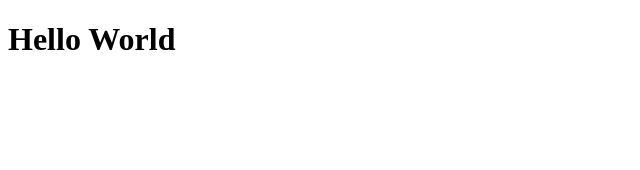
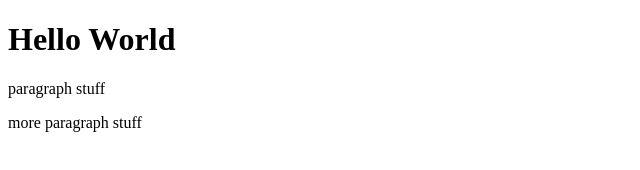
Before and after one commit to nossien/git-test, a plain HTML site: page index.html in a window 1280 px wide. Shown: the whole page, without its empty margins (0-640 px from the left). Drawn offline with Linux system fonts and the light colour scheme.

Commit message:
Third commit

```diff
--- a/index.html
+++ b/index.html
@@ -7,8 +7,7 @@
 </head>
 <body>
     <h1>Hello World</h1>
-    <p>
-
-    </p>
+    <p>paragraph stuff</p>
+    <p>more paragraph stuff</p>
 </body>
 </html>
```
